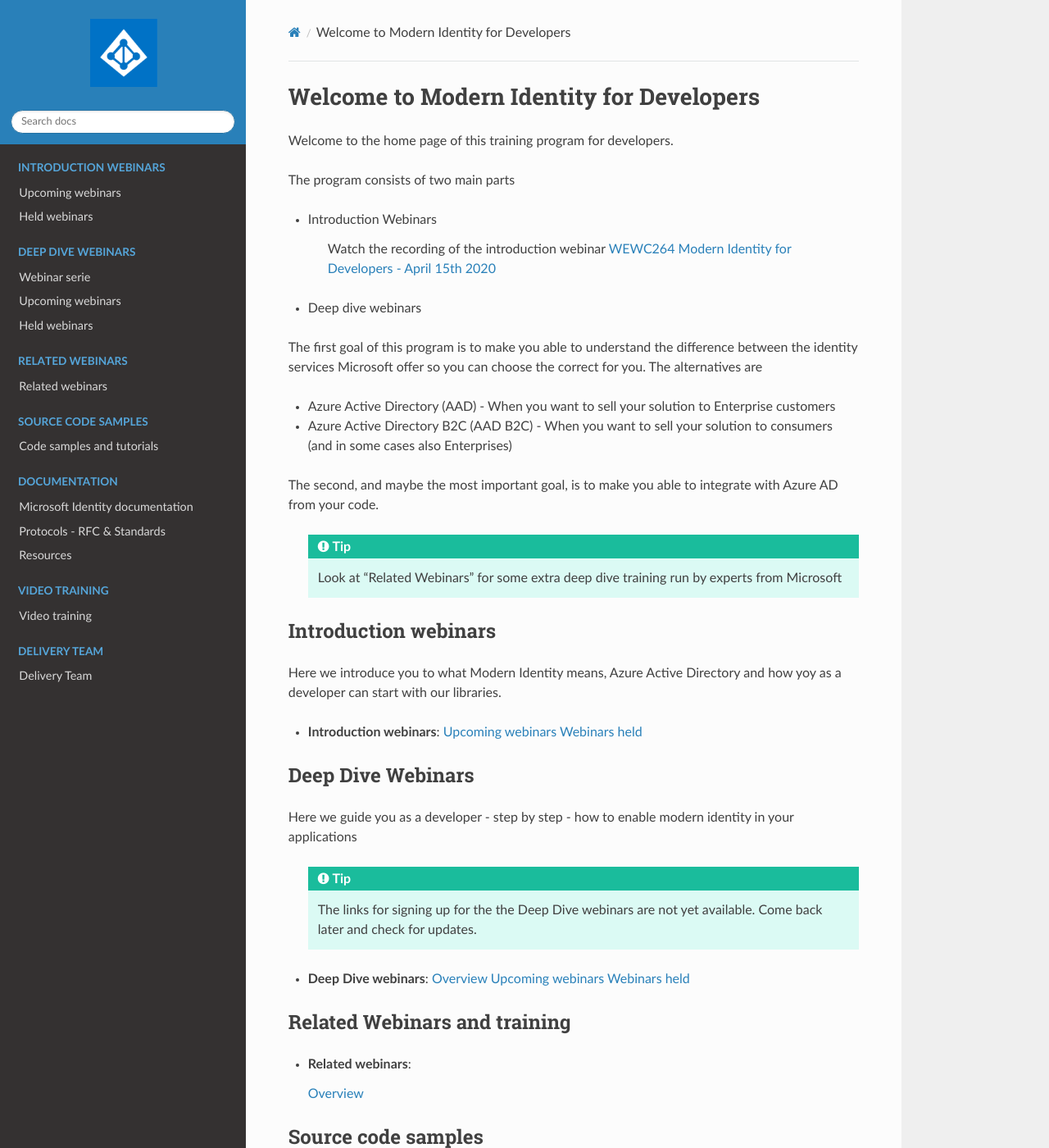
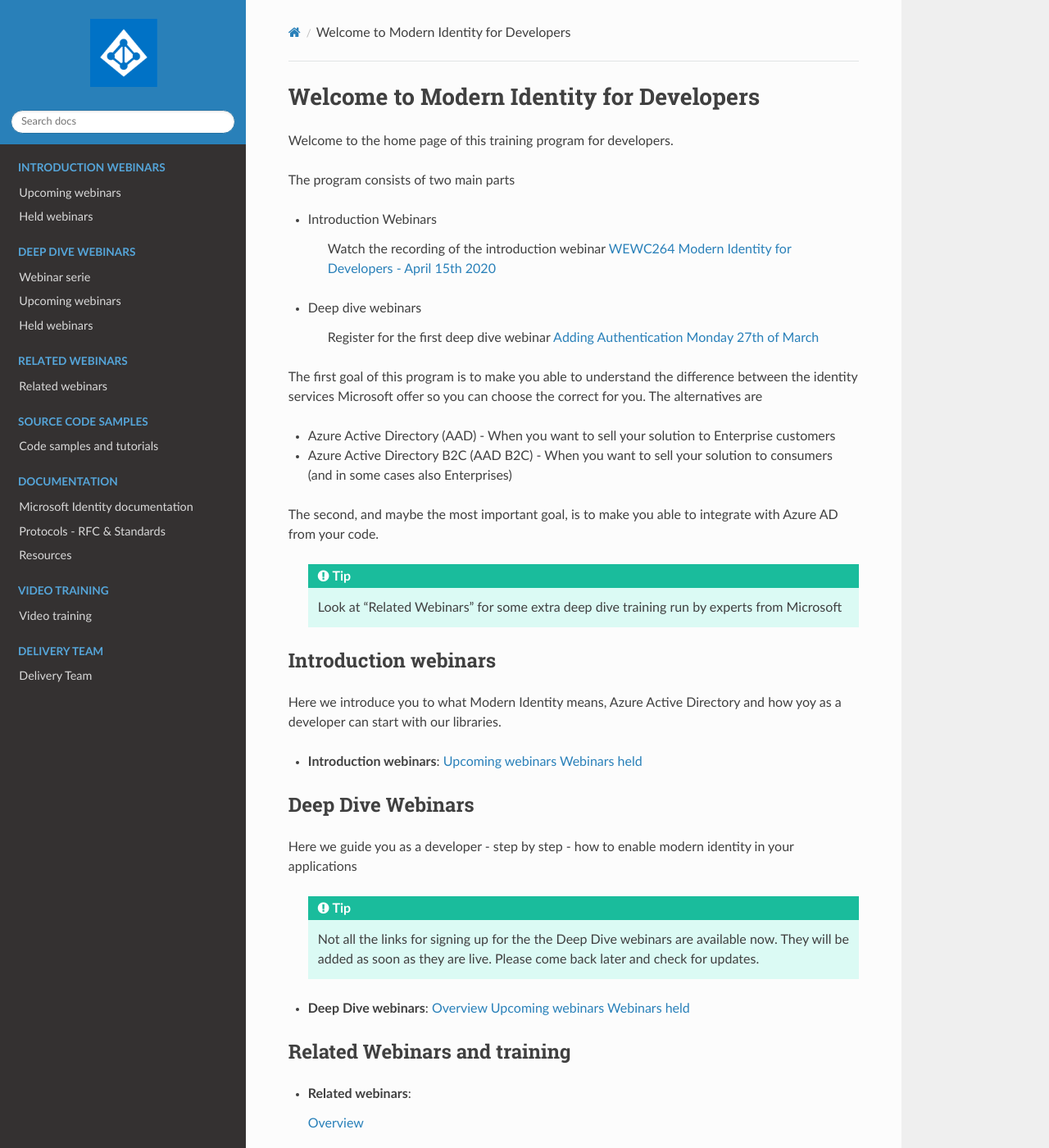
Before and after one commit to RonnyA/ModernIdentity, a Sphinx documentation site: the page built from docs/source/index.rst, in a window 1280 px wide and 1400 px high. Shown: the whole window at 82% size. Built offline with Sphinx 7.4.7 and the Read the Docs theme 2.0.0, drawn with Linux system fonts in a browser that asks for light colours.

Commit message:
Registration link for Deep Dive 1a ready

```diff
--- a/docs/source/index.rst
+++ b/docs/source/index.rst
@@ -19,6 +19,9 @@
 
 * Deep dive webinars
 
+      Register for the first deep dive webinar `Adding Authentication Monday 27th of March`__
+
+.. __ : https://www.microsoftevents.com/profile/10680034
 
 
 The first goal of this program is to make you able to understand the difference between the identity services Microsoft offer so you can choose the correct for you. The alternatives are
@@ -56,8 +59,9 @@
 
 Here we guide you as a developer - step by step - how to enable modern identity in your applications
 
-  .. tip:: The links for signing up for the the Deep Dive webinars are not
-           yet available. Come back later and check for updates.
+  .. tip:: Not all the links for signing up for the the Deep Dive webinars are
+           available now. They will be added as soon as they are live.
+           Please come back later and check for updates.
 
 * **Deep Dive webinars**:
   :doc:`Overview <deep/overview>`
```
Also changed, not shown: docs/source/deep/upcoming-deep-webinars.rst (+7 -3 lines), 5 other files.
